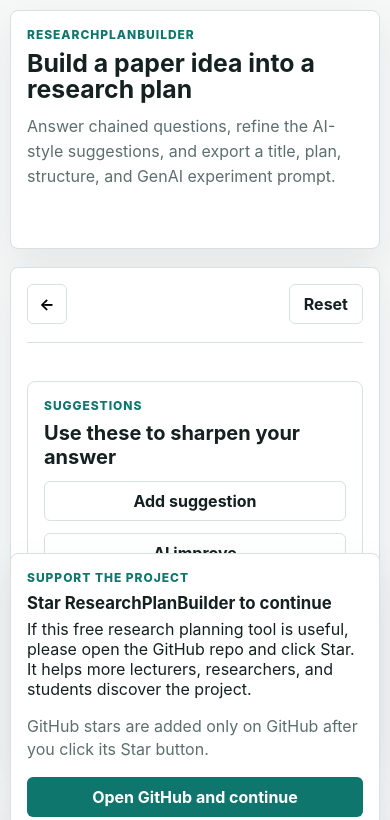
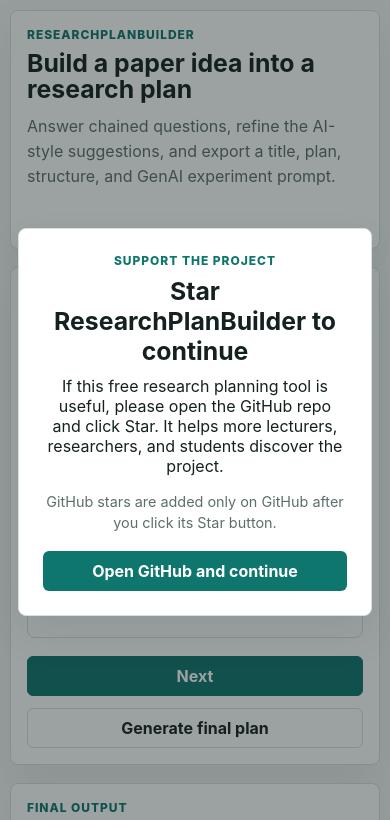
Before and after one commit to alanvallavaraj/ResearchPlanBuilder, a website: page index.html in a window 390 px wide. Shown: the top 820 px of the page. Drawn offline with Linux system fonts and the light colour scheme; a script that the page names is missing.

Commit message:
Center and style GitHub star access gate

```diff
--- a/styles.css
+++ b/styles.css
@@ -41,30 +41,35 @@
   color: inherit;
 }
 
-.star-prompt {
+.star-gate {
   position: fixed;
-  right: 18px;
-  bottom: 18px;
+  inset: 0;
   z-index: 10;
   display: grid;
-  grid-template-columns: minmax(0, 1fr) auto;
-  gap: 16px;
-  align-items: center;
-  max-width: 680px;
+  place-items: center;
+  background: rgba(20, 33, 32, 0.42);
+  padding: 18px;
+}
+
+.star-gate[hidden] {
+  display: none;
+}
+
+.star-prompt {
+  display: grid;
+  gap: 18px;
+  max-width: 520px;
   border: 1px solid var(--line);
   border-radius: 8px;
   background: var(--panel);
   box-shadow: var(--shadow);
-  padding: 16px;
-}
-
-.star-prompt[hidden] {
-  display: none;
+  padding: 24px;
+  text-align: center;
 }
 
 .star-copy h2 {
-  margin-bottom: 6px;
-  font-size: 1.05rem;
+  margin-bottom: 10px;
+  font-size: 1.55rem;
 }
 
 .star-copy p:last-child {
@@ -73,10 +78,8 @@
   line-height: 1.45;
 }
 
-.star-actions {
-  display: flex;
-  align-items: center;
-  gap: 10px;
+.star-note {
+  font-size: 0.9rem;
 }
 
 .primary-link {
@@ -396,23 +399,6 @@
 }
 
 @media (max-width: 760px) {
-  .star-prompt {
-    right: 10px;
-    bottom: 10px;
-    left: 10px;
-    grid-template-columns: 1fr;
-  }
-
-  .star-actions {
-    align-items: stretch;
-    flex-direction: column;
-  }
-
-  .star-actions .secondary-btn,
-  .star-actions .primary-link {
-    width: 100%;
-  }
-
   .app-shell {
     grid-template-columns: 1fr;
     padding: 10px;
```
